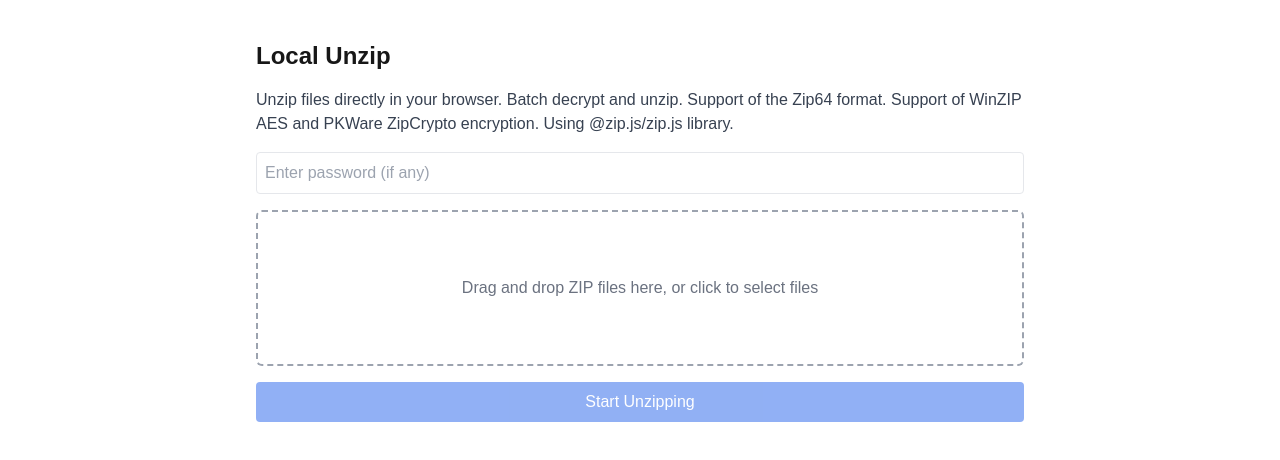
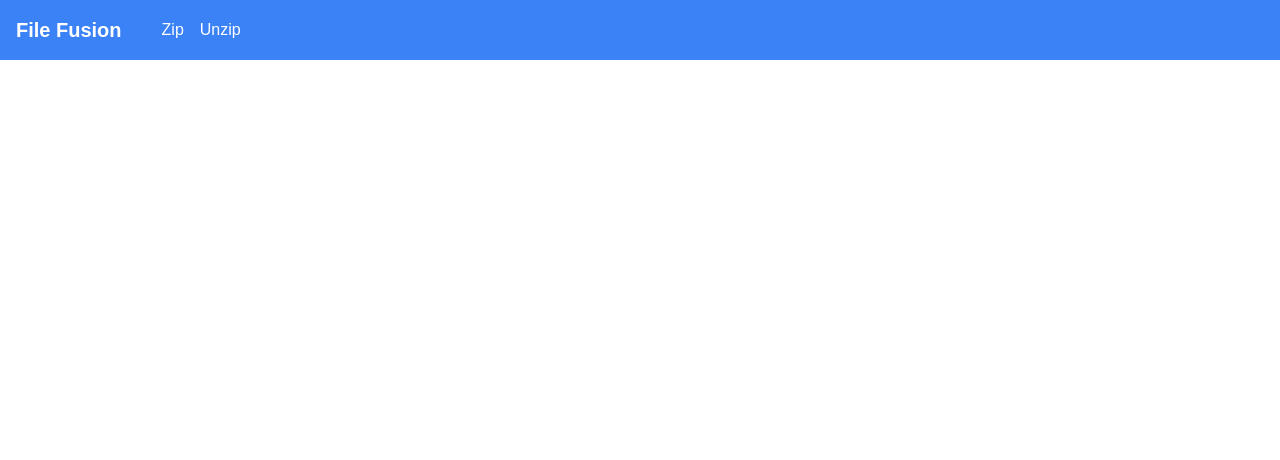
Before and after one commit to DavidKk/vercel-file-fusion, a Next.js app: page / in a window 1280 px wide. Shown: the top 460 px of the page. Built offline with nearby package versions, Linux system fonts and the light colour scheme.

Commit message:
feat: add nav

```diff
--- /dev/null
+++ b/app/Nav/index.tsx
@@ -0,0 +1,14 @@
+import Link from 'next/link'
+
+export function Nav() {
+  return (
+    <nav className="w-full p-4 bg-blue-500 text-white flex items-center">
+      <h1 className="text-xl font-bold">File Fusion</h1>
+
+      <div className="ml-10 flex gap-4">
+        <Link href="/zip">Zip</Link>
+        <Link href="/unzip">Unzip</Link>
+      </div>
+    </nav>
+  )
+}
--- a/app/layout.tsx
+++ b/app/layout.tsx
@@ -1,6 +1,7 @@
 import type { Metadata } from 'next'
 import { Geist, Geist_Mono } from 'next/font/google'
 import './globals.css'
+import { Nav } from './Nav'
 
 const geistSans = Geist({
   variable: '--font-geist-sans',
@@ -24,7 +25,10 @@ export default function RootLayout({
 }>) {
   return (
     <html lang="en">
-      <body className={`${geistSans.variable} ${geistMono.variable} antialiased`}>{children}</body>
+      <body className={`${geistSans.variable} ${geistMono.variable} antialiased`}>
+        <Nav />
+        {children}
+      </body>
     </html>
   )
 }
--- a/app/page.tsx
+++ b/app/page.tsx
@@ -1,5 +1,3 @@
-import Unzip from './Unzip'
-
 export default function Home() {
-  return <Unzip />
+  return <></>
 }
--- /dev/null
+++ b/app/unzip/page.tsx
@@ -0,0 +1,5 @@
+import Unzip from './Unzip'
+
+export default function Home() {
+  return <Unzip />
+}
```
Also changed, not shown: app/unzip/Unzip.tsx (renamed from app/Unzip/index.tsx).
